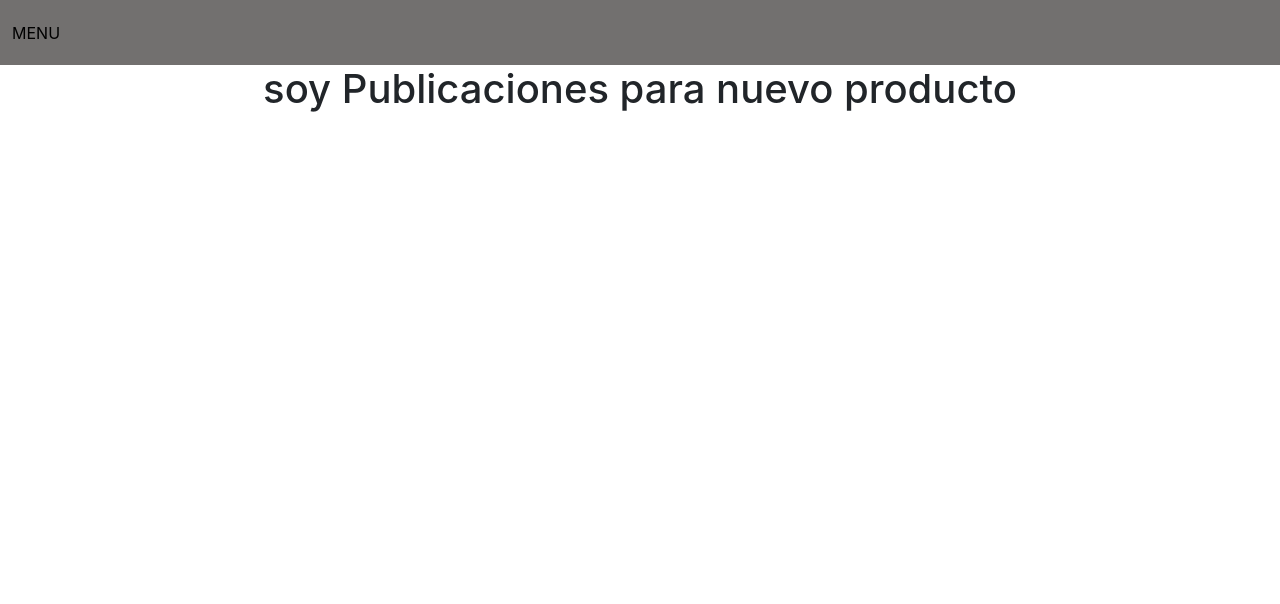
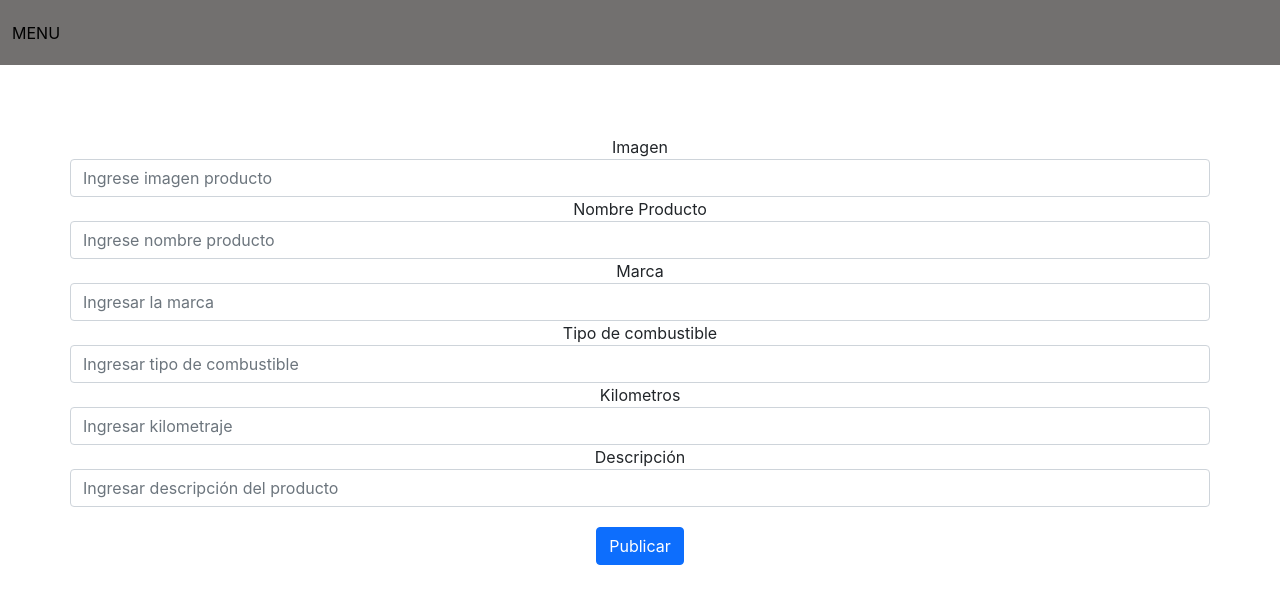
Before and after one commit to fagust1992/marketplace-de-autos, a React (Create React App) app: page /publicar in a window 1280 px wide. Shown: the top 604 px of the page. Built offline with nearby package versions, Linux system fonts and the light colour scheme.

Commit message:
commit carga producto

```diff
--- a/src/Paginas/Privadas/Publicaciones.jsx
+++ b/src/Paginas/Privadas/Publicaciones.jsx
@@ -1,12 +1,110 @@
 import { Context } from "../../Context/Context";
-import { useContext } from "react";
+import { useContext, useState } from "react";
 
 export default function Publicaciones() {
   const { dato } = useContext(Context);
   console.log(dato);
+
+
+  //Estados del formulario
+  const [imagen, setImagen] = useState('');
+  const [nombre, setNombre] = useState('');
+  const [marca, setMarca] = useState('');
+  const [combustible, setCombustible] = useState('');
+  const [km, setKm] = useState('');
+  const [descripcion, setDescripcion] = useState('');
+  //Estado para los errores
+  const [error, setError] = useState(false);
+  //Función antes de enviar el formulario
+  const validarDatos = (e) => {
+    e.preventDefault();
+    //Validación;
+    if (imagen === '' || nombre === '' || marca === '' ||  combustible === '' || km === '' || descripcion === '') {
+      setError(true);
+      return;
+    }
+  };
+
+
+
   return (
     <>
-      <h1>soy Publicaciones para nuevo producto</h1>
+      <form className="formulario" onSubmit={validarDatos}>
+      <div className="form-group">
+          <label>Imagen</label>
+          <input
+            placeholder="Ingrese imagen producto"
+            type="text"
+            name="imagen"
+            className="form-control"
+            onChange={(e) => setImagen(e.target.value)}
+            value={imagen}
+          />
+        </div>
+        <div className="form-group">
+          <label>Nombre Producto</label>
+          <input
+            placeholder="Ingrese nombre producto"
+            type="text"
+            name="nombre"
+            className="form-control"
+            onChange={(e) => setNombre(e.target.value)}
+            value={nombre}
+          />
+        </div>
+        <div className="form-group">
+          <label>Marca</label>
+          <input
+            placeholder="Ingresar la marca"
+            type="text"
+            name="marca"
+            className="form-control"
+            onChange={(e) => setMarca(e.target.value)}
+            value={marca}
+          />
+        </div>
+        <div className="form-group">
+          <label>Tipo de combustible</label>
+          <input
+            placeholder="Ingresar tipo de combustible"
+            type="text"
+            name="combustible"
+            className="form-control"
+            onChange={(e) => setCombustible(e.target.value)}
+            value={combustible}
+          />
+        </div>
+
+
+        <div className="form-group">
+          <label>Kilometros</label>
+          <input
+            placeholder="Ingresar kilometraje"
+            type="text"
+            name="km"
+            className="form-control"
+            onChange={(e) => setKm(e.target.value)}
+            value={km}
+          />
+        </div>
+        <div className="form-group">
+          <label>Descripción</label>
+          <input
+            placeholder="Ingresar descripción del producto"
+            type="descripcion"
+            name="descripcion"
+            className="form-control"
+            onChange={(e) => setDescripcion(e.target.value)}
+            value={descripcion}
+          />
+        </div>
+        <button
+        style={{margin:'20px'}}
+        type="submit" className="btn btn-primary">
+          Publicar
+        </button>
+
+      </form>
     </>
   );
 }
--- a/src/index.css
+++ b/src/index.css
@@ -47,3 +47,7 @@ footer {
   padding: 20px 0;
   background: #1e1e1e;
 }
+
+.formulario{
+  margin: 70px;
+  }
```
